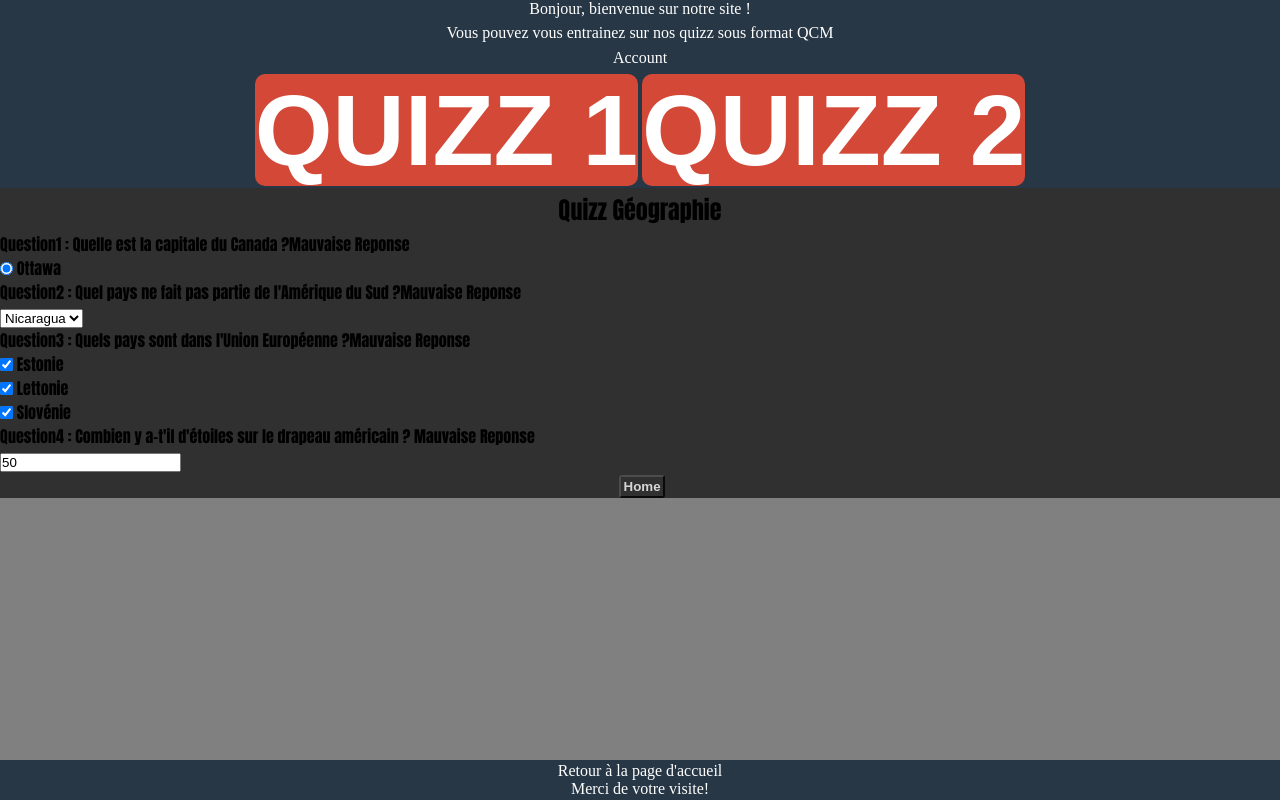
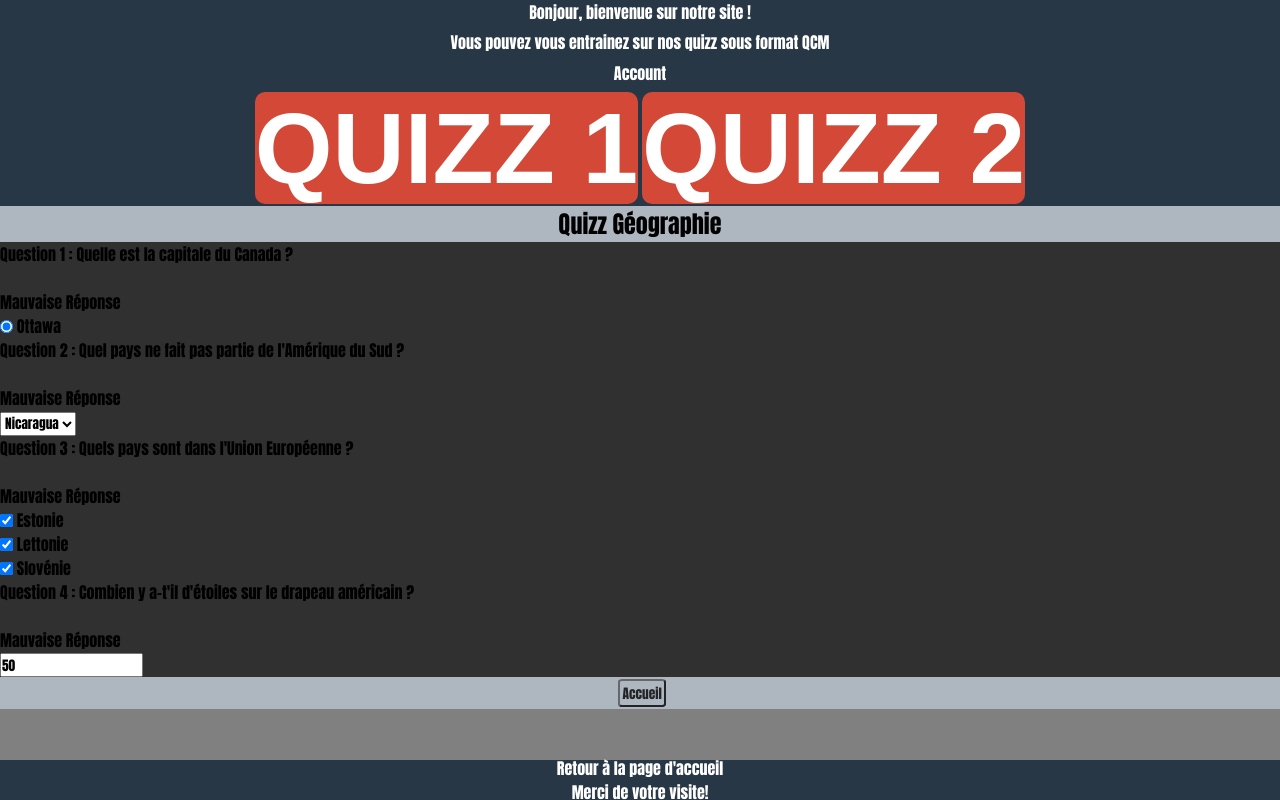
Before and after one commit to Gatens/Projet_TechnoWeb, a PHP site: page /answerQuizzMain.php?id=1 in a window 1280 px wide. Run offline with PHP 8.4, Linux system fonts and the light colour scheme; data comes from the database, SQL or seed files in the repository.

Commit message:
main css résolu et display quizz ok

```diff
--- a/css/main.css
+++ b/css/main.css
@@ -2,6 +2,7 @@
   text-decoration: none;
   padding: 0;
   margin: 0;
+  font-family: Impact, "Arial Black", Arial, Verdana, sans-serif;
 }
 
 /*_________________________________HEADER_______________________________________*/
@@ -81,8 +82,7 @@
 	height: auto;
 	display: flex;
 	justify-content: center;
-	margin-bottom: 0.3%;
-	margin-top: 0.3%;
+  background-color:#AEB6BF
 }
 
 #questionContent{
@@ -143,16 +143,19 @@
 	height: auto;
 	display: flex;
 	justify-content: center;
+  background-color:#AEB6BF;
 
 }
 
 .buttonSubmit{
   background-color: var(--colorSite);
-  color: white;
+  color: black;
   padding: 5%;
   border-radius: 10%;
   opacity: 0.8;
   font-weight: bolder;
+  margin-top:5%;
+  margin-bottom:5%;
 }
 /*_________________________________REGISTER________________________________________*/
 .registerlink{
--- a/displayAnswer.php
+++ b/displayAnswer.php
@@ -19,15 +19,15 @@
       }
     }
     if($comp==$compGoodAns){
-      return 'Bonne Reponse';
+      return '<br><br> Réponse Correcte';
     }else{
-      return 'Mauvaise Reponse';
+      return '<br><br> Mauvaise Réponse';
     }
   }
 
 	function displayAnswer($quizzId,$bdd){
-		/*titre et contenu*/
-            $quizz = $bdd->query('SELECT quizz_name FROM quizz;')->fetchAll();
+
+            $quizz = $bdd->query('SELECT quizz_name FROM quizz;')->fetchAll(); // affiche le nom du quizz
             echo('<div id="content"><div id="titrePage"><h2>Quizz '.$quizz[$quizzId-1]['quizz_name'].'</h2></div>');
 
             /*question quizz start*/
@@ -41,7 +41,7 @@
               if($line['question_input_type']=='selection'){
                 echo("<div id='question ".$comp."_quizz1' class='questionQuizz'>");
 
-                echo("<p class='titreQuestion'>Question".$comp." : ".$line['question_title']."".compare($line['question_id'],$_POST,$bdd)."</p>");
+                echo("<p class='titreQuestion'>Question ".$comp." : ".$line['question_title']."".compare($line['question_id'],$_POST,$bdd)."</p>");
 
                 echo(" <select  name='Question".$comp."Quizz".$line['question_quizz_id']."' form='selection'>");
 
@@ -66,7 +66,7 @@
 
               if($line['question_input_type']=='checkbox'){
                 echo("<div id='question ".$comp."_quizz1' class='questionQuizz'>");
-                echo("<p class='titreQuestion'>Question".$comp." : ".$line['question_title']."".compare($line['question_id'],$_POST,$bdd)."</p>");
+                echo("<p class='titreQuestion'>Question ".$comp." : ".$line['question_title']."".compare($line['question_id'],$_POST,$bdd)."</p>");
                 $response = $bdd->query('SELECT answer_id,answer_text,is_valid_answer FROM answer WHERE answer.answer_question_id ='.$line['question_id'])->fetchAll();
                 $compans=0;
 
@@ -89,7 +89,7 @@
                 $response = $bdd->query('SELECT answer_id,answer_text,is_valid_answer FROM answer WHERE answer.answer_question_id ='.$line['question_id'])->fetchAll();
 
                 echo("<div id='question ".$comp."_quizz1' class='questionQuizz'>");
-                echo("<p class='titreQuestion'>Question".$comp." : ".$line['question_title']."".compare($line['question_id'],$_POST,$bdd)."</p>");
+                echo("<p class='titreQuestion'>Question ".$comp." : ".$line['question_title']."".compare($line['question_id'],$_POST,$bdd)."</p>");
                 foreach ($response as $key2 => $answer) {
                     echo('<input id="GET-name" value="'.$answer['answer_text'].'" type="text" name="name">');
                 }
@@ -98,7 +98,7 @@
 
               if($line['question_input_type']=='radio'){
                 echo("<div id='question ".$comp."_quizz1' class='questionQuizz'>");
-                echo("<p class='titreQuestion'>Question".$comp." : ".$line['question_title']."".compare($line['question_id'],$_POST,$bdd)."</p>");
+                echo("<p class='titreQuestion'>Question ".$comp." : ".$line['question_title']."".compare($line['question_id'],$_POST,$bdd)."</p>");
                 $response = $bdd->query('SELECT answer_id,answer_text,is_valid_answer FROM answer WHERE answer.answer_question_id ='.$line['question_id'])->fetchAll();
 
                 foreach ($response as $key2 => $answer) {
@@ -112,7 +112,7 @@
             }
             /*question quizz end*/
             /*start submit button*/
-            echo('<div class="boutonSubmit"><a href="homepage.php"> <input type="submit" value="Home"class="buttonSubmit"></a></div>');
+            echo('<div class="boutonSubmit"><a href="homepage.php"> <input type="submit" value="Accueil"class="buttonSubmit"></a></div>');
             /*end submit button*/
             echo("</div>");/*end div questionContent*/
             echo("</div>");/*end div content*/
--- a/displayQuizz.php
+++ b/displayQuizz.php
@@ -11,7 +11,7 @@
     }
 
 
-    $quizz = $bdd->query('SELECT quizz_name FROM quizz;')->fetchAll();  // select le nom du quizz
+    $quizz = $bdd->query('SELECT quizz_name FROM quizz;')->fetchAll();  // selectionne le nom du quizz
 
     echo('<div id="content"><div id="titrePage"><h2>Quizz '.$quizz[$ID_quizz-1]['quizz_name'].'</h2></div>');  // affiche le nom du quizz
     echo('<form action="answerQuizzMain.php?id='.$ID_quizz.'" method="post"><div id="questionContent">');
```
